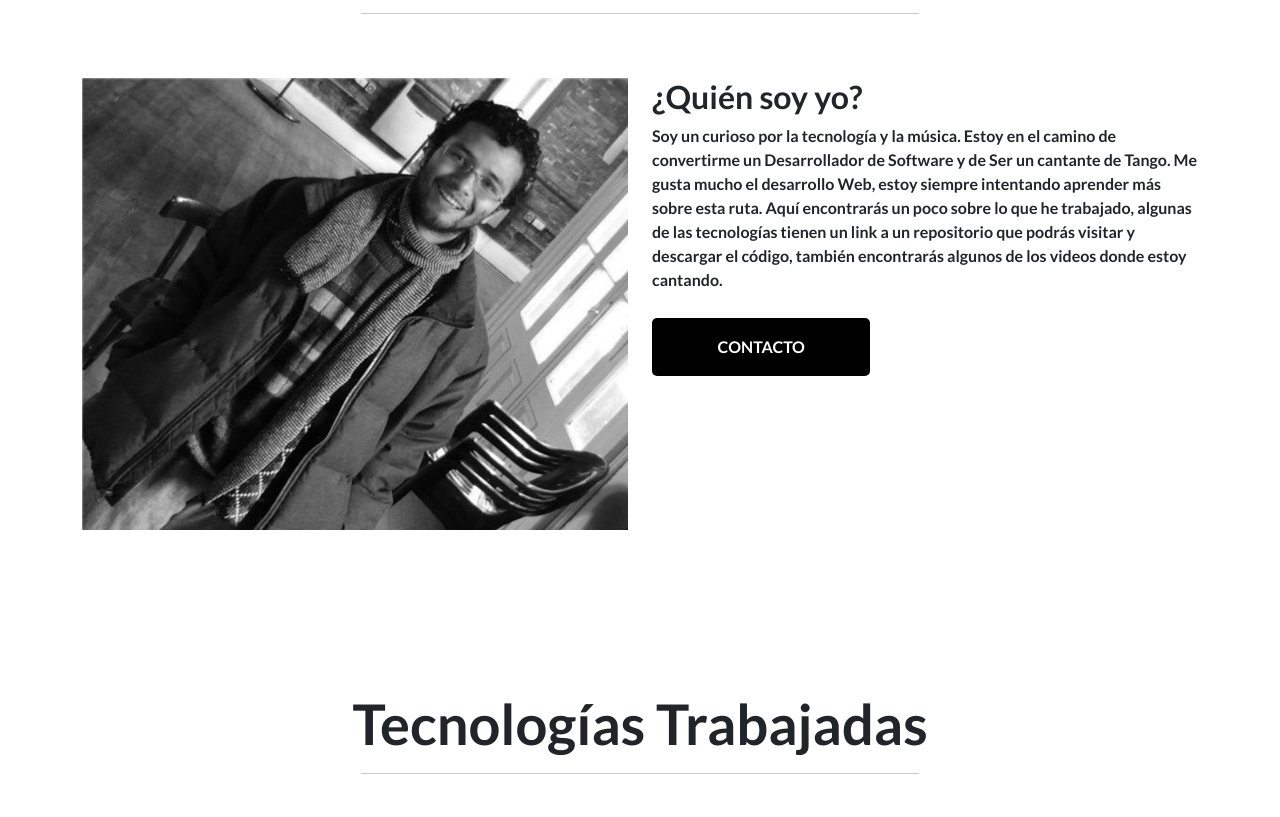
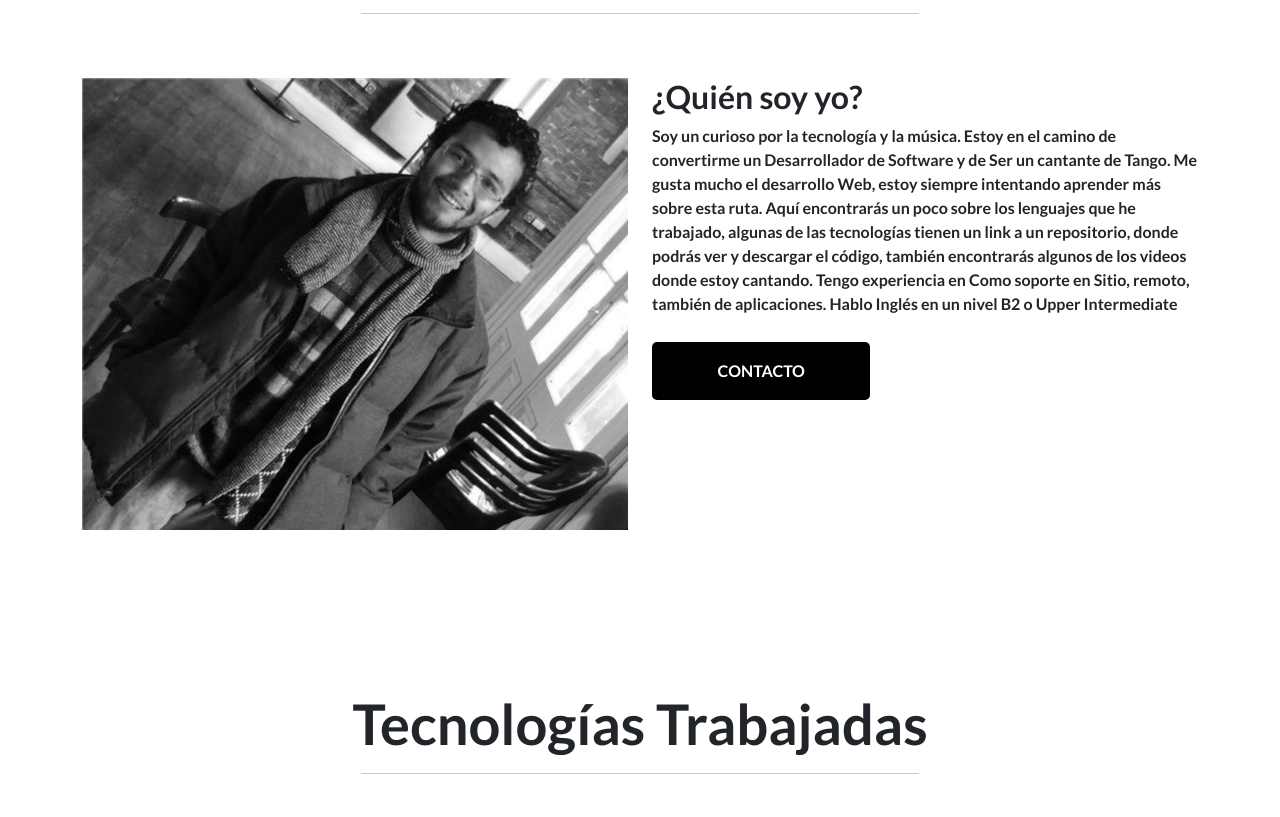
Before and after one commit to estebarrientos/evaluacionWEB2, a plain HTML site: page index.html in a window 1280 px wide. Shown: the part 902-1719 px from the top of the page. Drawn offline with nearby package versions, Linux system fonts and the light colour scheme; no server answers.

Commit message:
actualizando textos

```diff
--- a/index.html
+++ b/index.html
@@ -88,10 +88,12 @@
             Soy un curioso por la tecnología y la música. Estoy en el camino de
             convertirme un Desarrollador de Software y de Ser un cantante de
             Tango. Me gusta mucho el desarrollo Web, estoy siempre intentando
-            aprender más sobre esta ruta. Aquí encontrarás un poco sobre lo que
+            aprender más sobre esta ruta. Aquí encontrarás un poco sobre los lenguajes que
             he trabajado, algunas de las tecnologías tienen un link a un
-            repositorio que podrás visitar y descargar el código, también
+            repositorio, donde podrás ver y descargar el código, también
             encontrarás algunos de los videos donde estoy cantando.
+            Tengo experiencia en Como soporte en Sitio, remoto, también de aplicaciones.
+            Hablo Inglés en un nivel B2 o Upper Intermediate
           </p>
           <button class="btn">
             <a href="#">Contacto</a>
@@ -368,6 +370,7 @@
     <!--Spotify Fin-->
 
     <!--Contacto inicio-->
+
     <div id="contacto" class="offset w-50 mx-auto mt-3 pb-5">
       <div class="post-heading text-center pb-5">
         <h3 class="display-4 font-weight-bold">Contacto</h3>
```
